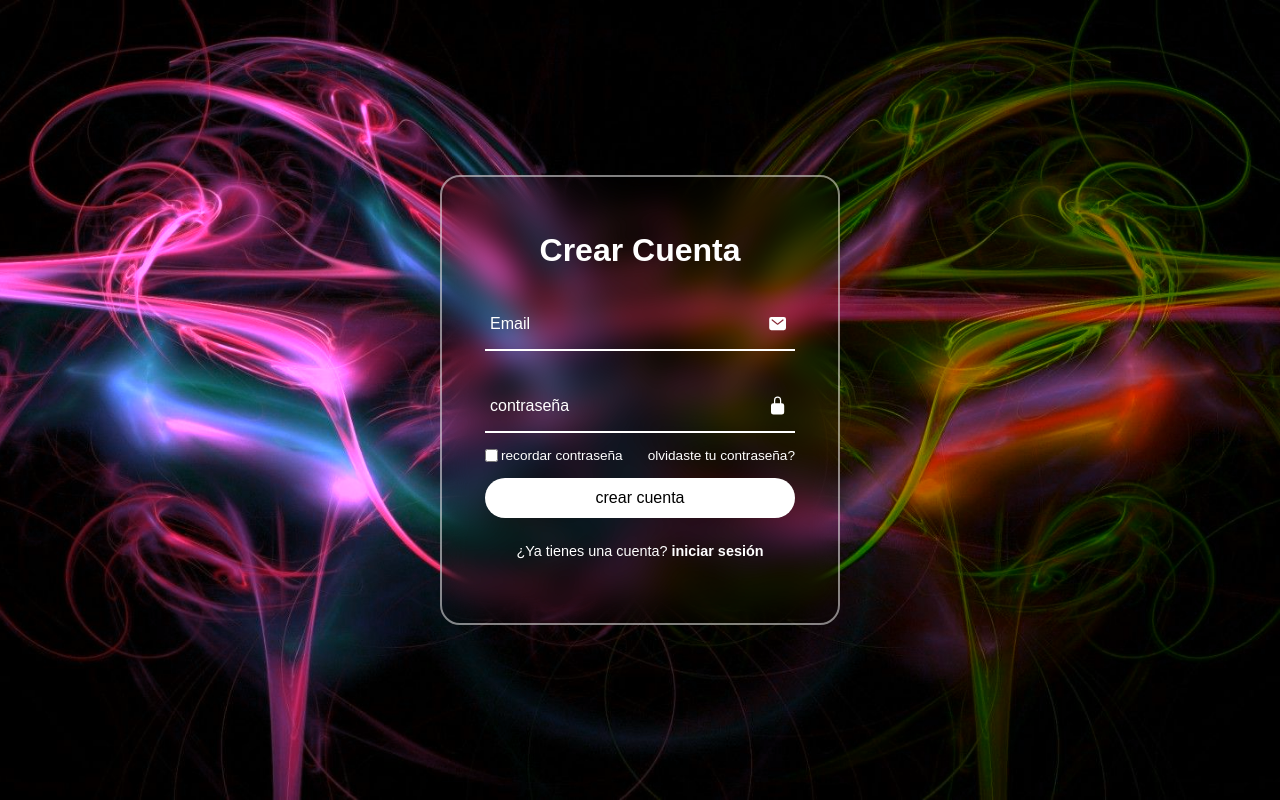
After one commit to kagekaoo942/RadarVerde, a Flask app: page /login in a window 1280 px wide. The commit adds this page. Run offline with Flask 3, Linux system fonts and the light colour scheme.

Commit message:
terminar

```diff
--- a/app.py
+++ b/app.py
@@ -32,6 +32,11 @@ def guia():
     return render_template('guia.html')
 
 
+@app.route('/login')
+def login():
+    return render_template('login.html')
+
+
 if __name__ == '__main__':
     port = int(os.environ.get('PORT', 5000))
     app.run(host='0.0.0.0', port=port)
--- /dev/null
+++ b/css/login.css
@@ -0,0 +1,159 @@
+* {
+    margin: 0;
+    padding: 0;
+    box-sizing: border-box;
+    font-family: 'Poppins', sans-serif;
+}
+
+section {
+    display: flex;
+    justify-content: center;
+    align-items: center;
+    width: 100%;
+    height: 100vh;
+    background: url('/static/images/bg.jpg') no-repeat;
+    background-size: cover;
+    background-position: center;
+    animation: animateBg 5s linear infinite;
+}
+
+@keyframes animateBg{
+    100%{
+        filter: hue-rotate(360deg);
+    }
+}
+
+.login-box {
+    position: relative;
+    width: 400px;
+    height: 450px;
+    background: transparent;
+    border: 2px solid rgba(255, 255, 255, .5);
+    border-radius: 20px;
+    display: flex;
+    justify-content: center;
+    align-items: center;
+    backdrop-filter: blur(15px);
+}
+
+h2 {
+    font-size: 2em;
+    color: #fff;
+    text-align: center;
+}
+
+.input-box {
+    position: relative;
+    width: 310px;
+    margin: 30px 0;
+    border-bottom: 2px solid #fff;
+}
+
+.input-box label {
+    position: absolute;
+    top: 50%;
+    left: 5px;
+    transform: translateY(-50%);
+    font-size: 1em;
+    color: #fff;
+    pointer-events: none;
+    transition: .5s;
+}
+
+.input-box input:focus~label,
+.input-box input:valid~label {
+    top: -5px
+}
+
+
+.input-box input {
+    width: 100%;
+    height: 50px;
+    background: transparent;
+    border: none;
+    font-size: 1em;
+    color: #fff;
+    padding: 0 35px 0 5px;
+}
+
+.input-box .icon {
+    position: absolute;
+    right: 8px;
+    color: #fff;
+    font-size: 1.2em;
+    line-height: 57px;
+}
+
+.remember-forgot {
+    margin: -15px 0 15px;
+    color: #fff;
+    display: flex;
+    align-items: center;
+    gap: 10px;
+    justify-content: space-between;
+    font-size: .85em;
+}
+
+.remember-forgot label {
+    display: flex;
+    align-items: center;
+    white-space: nowrap;
+}
+
+.remember-forgot label input {
+    margin-right: 3px;
+}
+
+.remember-forgot a {
+    color: #fff;
+    text-decoration: none;
+    white-space: nowrap;
+}
+
+.remember-forgot a:hover {
+    text-decoration: underline;
+}
+
+button {
+    width: 100%;
+    height: 40px;
+    background: #fff;
+    border: none;
+    outline: none;
+    border-radius: 40px;
+    cursor: pointer;
+    font-size: 1em;
+    color: #000;
+    font-weight: 500;
+}
+
+.register-link {
+    font-size: .9em;
+    color: #fff;
+    text-align: center;
+    margin: 25px 0 10px;
+}
+
+.register-link p a {
+    color: #fff;
+    text-decoration: none;
+    font-weight: 600;
+}
+
+
+.register-link p a:hover {
+    text-decoration: underline;
+}
+
+@media (max-width: 360px){
+    .login-box{
+        width: 100%;
+        height: 100vh;
+        border: none;
+        border-radius: 0;
+    }
+
+    .input-box{
+        width: 290px;
+    }
+}
--- a/templates/index.html
+++ b/templates/index.html
@@ -126,9 +126,9 @@
     <!-- CTA FINAL -->
     <div class="container">
         <div class="cta-banner">
-            <div>
-                <h2>Ingresa a la siguiente guía para resolver todas tus dudas y aprender a plantar árboles para mejorar
-                    tu sector.</h2>
+            <div class="cta-copy">
+                <h2 class="cta-question">¿No sabes cómo empezar?</h2>
+                <p class="cta-description">Resuelve tus dudas y aprende, paso a paso, a plantar árboles para mejorar tu sector.</p>
             </div>
             <a href="{{ url_for('guia') }}" class="btn-guia">Guía de plantación</a>
         </div>
--- /dev/null
+++ b/templates/login.html
@@ -0,0 +1,42 @@
+<!DOCTYPE html>
+<html lang="en">
+
+<head>
+    <meta charset="UTF-8">
+    <meta name="viewport" content="width=device-width, initial-scale=1.0">
+    <title>crear cuenta</title>
+    <link rel="stylesheet" href="{{ url_for('static', filename='css/login.css') }}">
+</head>
+
+<body>
+    <section>
+        <div class="login-box">
+            <form action="">
+                <h2>Crear Cuenta</h2>
+                <div class="input-box">
+                    <span class="icon"><ion-icon name="mail"></ion-icon></span>
+                    <input type="email" required>
+                    <label>Email</label>
+                </div>
+                <div class="input-box">
+                    <span class="icon"><ion-icon name="lock-closed"></ion-icon>
+                    </span>
+                    <input type="password" required>
+                    <label>contraseña</label>
+                </div>
+                <div class="remember-forgot">
+                    <label><input type="checkbox">recordar contraseña</label>
+                    <a href="#">olvidaste tu contraseña?</a>
+                </div>
+                <button type="submit">crear cuenta</button>
+                <div class="register-link">
+                    <p>¿Ya tienes una cuenta? <a href="#">iniciar sesión</a></p>
+                </div>
+            </form>
+        </div>
+    </section>
+    <script type="module" src="https://unpkg.com/ionicons@5.5.2/dist/ionicons/ionicons.esm.js"></script>
+    <script nomodule src="https://unpkg.com"></script>
+</body>
+
+</html>
```
Also changed, not shown: JS/mapa.js (+117 -1 lines), css/guia.css (+12 -7 lines), css/mapa.css (+78 -0 lines), css/style.css (+50 -15 lines), templates/mapa.html (+14 -1 lines), images/bg.jpg (added).
